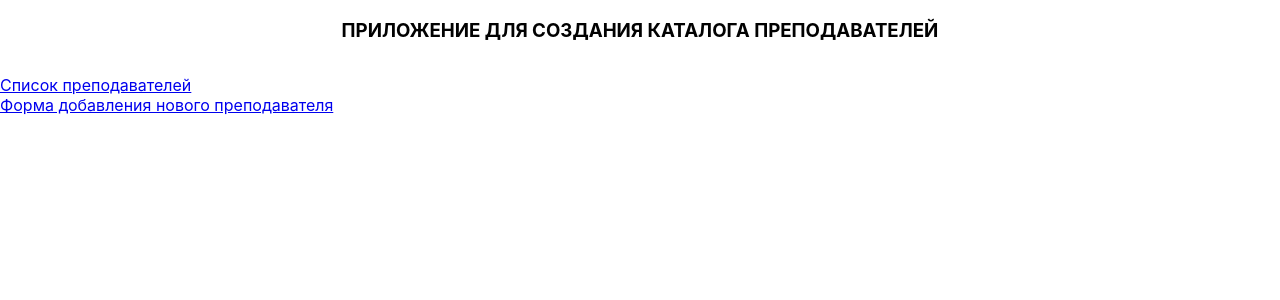
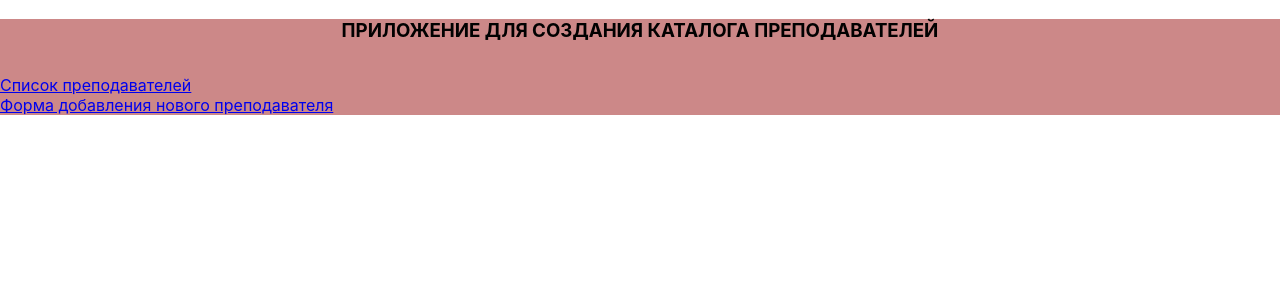
Before and after one commit to gluschenkotoma/reactlessons, a React (Create React App) app: page / in a window 1280 px wide. Shown: the top 300 px of the page. Built offline with nearby package versions, Linux system fonts and the light colour scheme; the HTML template or start-up script is replaced by a standard one.

Commit message:
usecontecxt

```diff
--- a/src/App.js
+++ b/src/App.js
@@ -1,8 +1,9 @@
-import React, { lazy, Suspense } from 'react';
+import React, { createContext, lazy, Suspense } from 'react';
 import { Route, Routes } from 'react-router-dom';
 
 import { Home } from './views/Home';
 import { Loading } from './components/Loading';
+import { theme } from './theme/colors';
 
 //LAZY react+обертка Suspense c fallback
 const AsyncTeacher = lazy(() => import('./views/Teacher'));
@@ -20,9 +21,13 @@ const AsyncTeachers = lazy(() => import('./views/Teachers'));
 //   loading: Loading,
 // });
 
+// HOOK CREATECONTEXT theme.light-какую тему передаем
+export const ThemeContext = createContext(theme.dark);
+
 class App extends React.Component {
   render() {
     return (
+      <ThemeContext.Provider value={theme.light}>
         <Suspense fallback={<Loading />}>
           <Routes>
             <Route path="" element={<Home />} />
@@ -32,6 +37,7 @@ class App extends React.Component {
             {/* <Route path="/teachers" element={<AsyncTeachers />} /> */}
           </Routes>
         </Suspense>
+      </ThemeContext.Provider>
     );
   }
 }
--- a/src/components/Header/styles.css
+++ b/src/components/Header/styles.css
@@ -5,5 +5,5 @@
   color: #010101;
   margin-bottom: 32px;
   text-transform: uppercase;
-  /* color: #714088; */
+  /* color: #7a7a75; */
 }
--- a/src/components/Loading.jsx
+++ b/src/components/Loading.jsx
@@ -1,6 +1,9 @@
 import Loader from 'react-loader-spinner';
+import { useContext } from 'react';
+import { ThemeContext } from '../App';
 
-function Loading({ color = '#714088' }) {
+function Loading({ color }) {
+  const theme = useContext(ThemeContext);
   return (
     <div
       style={{
@@ -11,7 +14,13 @@ function Loading({ color = '#714088' }) {
         alignItems: 'center',
       }}
     >
-      <Loader type="Hearts" color={color} height={180} width={180} />;
+      <Loader
+        type="Hearts"
+        color={color || theme.color}
+        height={180}
+        width={180}
+      />
+      ;
     </div>
   );
 }
--- a/src/theme/colors.css
+++ /dev/null
@@ -1,2 +0,0 @@
-@value base: #ff6b0a;
-@value text: #fff;
--- /dev/null
+++ b/src/theme/colors.js
@@ -0,0 +1,17 @@
+/* @value base: #ff6b0a;
+@value text: #fff; */
+
+export const theme = {
+  light: {
+    primary: '#cc0000',
+    alternative: '#cc7700',
+
+    background: '#cc8888',
+  },
+  dark: {
+    primary: '#00cc00',
+    alternative: '#00cc77',
+
+    background: '#88cc88',
+  },
+};
--- a/src/views/Form.jsx
+++ b/src/views/Form.jsx
@@ -1,15 +1,17 @@
-import { useState } from 'react';
+import { useState, useContext } from 'react';
 import { useNavigate } from 'react-router-dom';
 
 import { Input } from '../components/Input/Input';
 import { Button } from '../components/Button/Button';
 import { addTeacher } from '../api/teachers';
+import { ThemeContext } from '../App';
 
 function Form() {
   const [name, setName] = useState('');
   const [surname, setSurname] = useState('');
   const [description, setDescription] = useState('');
   const navigate = useNavigate();
+  const theme = useContext(ThemeContext);
 
   const handleSubmit = e => {
     e.preventDefault();
@@ -34,7 +36,7 @@ function Form() {
   };
 
   return (
-    <form onSubmit={handleSubmit}>
+    <form onSubmit={handleSubmit} style={{ backgroundColor: theme.background }}>
       <Input name="name" labelName="Name" value={name} onChange={setName} />
       <Input
         name="surname"
--- a/src/views/Home.jsx
+++ b/src/views/Home.jsx
@@ -1,12 +1,16 @@
-import React from "react";
-import { Link } from "react-router-dom";
-
-import { Header } from "../components/Header";
+import React, { useContext } from 'react';
+import { Link } from 'react-router-dom';
+import { ThemeContext } from '../App';
+import { Header } from '../components/Header';
 
 function Home() {
+  const theme = useContext(ThemeContext);
   return (
-    <div>
-      <Header size="h3" title="Приложение для создания каталога преподавателей" />
+    <div style={{ backgroundColor: theme.background }}>
+      <Header
+        size="h3"
+        title="Приложение для создания каталога преподавателей"
+      />
       <Link to="/teachers">Список преподавателей</Link>
       <br />
       <Link to="/form">Форма добавления нового преподавателя</Link>
--- a/src/views/Teacher.jsx
+++ b/src/views/Teacher.jsx
@@ -10,7 +10,7 @@ function Teacher() {
 
   const { item: teacher, loading } = useFetch(id); //api
   if (loading) {
-    return <Loading color="#00cc00" />;
+    return <Loading />;
   }
 
   return (
```
Lines whose indentation alone changed are shown as unchanged.
